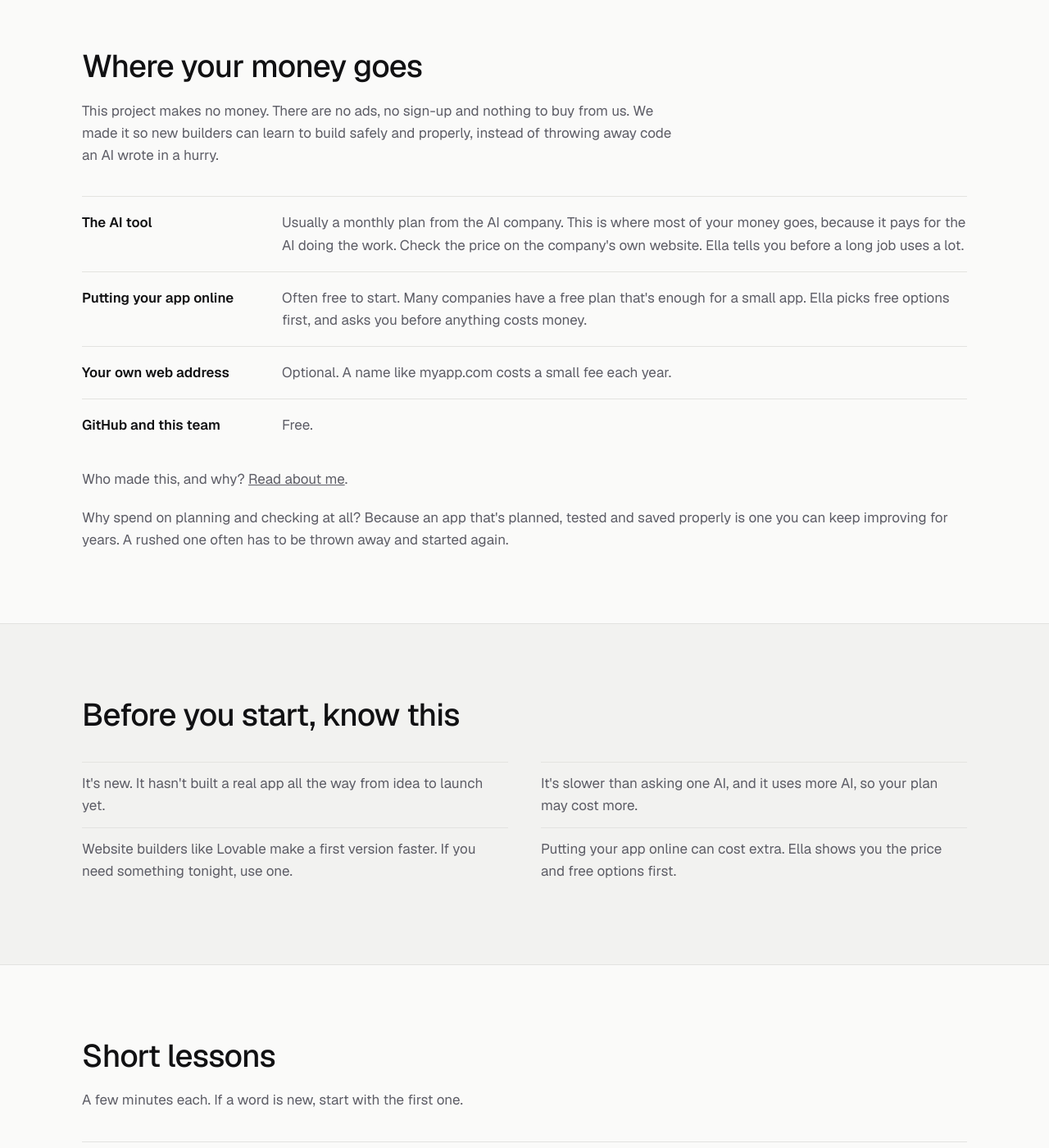
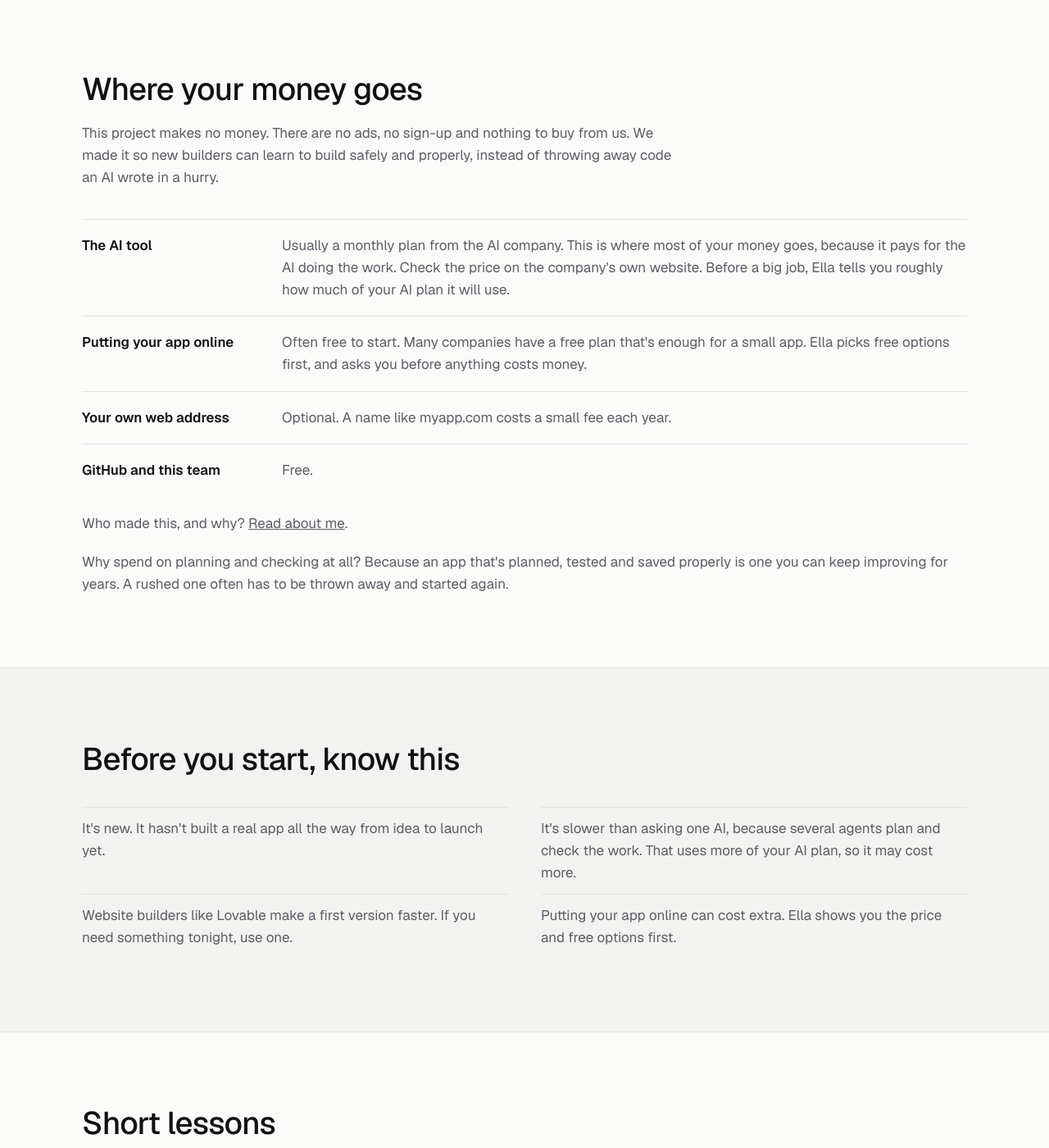
Before and after one commit to vibhortayal/agentic-team-oss, a Jekyll site: the page built from index.html, in a window 1280 px wide and 1400 px high, scrolled down 3250 px. Shown: the whole window at 82% size. Built offline with Jekyll 4.4.1, drawn with Linux system fonts in a browser that asks for light colours; some of the changed text lies outside the part shown.

Commit message:
Make vague lines on the site concrete
Owner flagged "The team needs one that can work" as not landing. Rewrote it
and fifteen other lines that were too general to picture.

Co-Authored-By: Claude Opus 5.5 <noreply@anthropic.com>
Claude-Session: https://claude.ai/code/session_0155vpoV6HQDSgg93iXKtdmK

```diff
--- a/index.html
+++ b/index.html
@@ -96,9 +96,9 @@ theme: plain
 </div>
 
 <section id="what"><div class="wrap three">
-  <div><h3>It's free</h3><p>Agentic Team is a free set of instructions anyone can read. This project makes no money, and nobody sells you anything here.</p></div>
+  <div><h3>It's free</h3><p>Agentic Team is a set of written instructions for AI. Anyone can read and use them for free. This project makes no money, and nobody sells you anything here.</p></div>
   <div><h3>It runs on your computer</h3><p>Your app's files stay on your computer and in your own accounts. This site doesn't store anything of yours.</p></div>
-  <div><h3>It teaches as it goes</h3><p>This is a learning site. Ella explains each step, so you learn how good software is made, not just get an app.</p></div>
+  <div><h3>It teaches as it goes</h3><p>This is a learning site. Ella explains each step as it happens, so you learn how apps are planned, built and tested.</p></div>
 </div></section>
 
 <section class="alt" id="how"><div class="wrap">
@@ -136,7 +136,7 @@ theme: plain
 <section id="money"><div class="wrap">
   <div class="head"><h2>Where your money goes</h2><p>This project makes no money. There are no ads, no sign-up and nothing to buy from us. We made it so new builders can learn to build safely and properly, instead of throwing away code an AI wrote in a hurry.</p></div>
   <ul class="need">
-    <li><b>The AI tool</b><p>Usually a monthly plan from the AI company. This is where most of your money goes, because it pays for the AI doing the work. Check the price on the company's own website. Ella tells you before a long job uses a lot.</p></li>
+    <li><b>The AI tool</b><p>Usually a monthly plan from the AI company. This is where most of your money goes, because it pays for the AI doing the work. Check the price on the company's own website. Before a big job, Ella tells you roughly how much of your AI plan it will use.</p></li>
     <li><b>Putting your app online</b><p>Often free to start. Many companies have a free plan that's enough for a small app. Ella picks free options first, and asks you before anything costs money.</p></li>
     <li><b>Your own web address</b><p>Optional. A name like myapp.com costs a small fee each year.</p></li>
     <li><b>GitHub and this team</b><p>Free.</p></li>
@@ -149,7 +149,7 @@ theme: plain
   <div class="head"><h2>Before you start, know this</h2></div>
   <ul class="caveats">
     <li>It's new. It hasn't built a real app all the way from idea to launch yet.</li>
-    <li>It's slower than asking one AI, and it uses more AI, so your plan may cost more.</li>
+    <li>It's slower than asking one AI, because several agents plan and check the work. That uses more of your AI plan, so it may cost more.</li>
     <li>Website builders like Lovable make a first version faster. If you need something tonight, use one.</li>
     <li>Putting your app online can cost extra. Ella shows you the price and free options first.</li>
   </ul>
--- a/learn/first-project.html
+++ b/learn/first-project.html
@@ -47,7 +47,7 @@ next: {url: /learn/demo.html, title: "Watch a demo"}
     <div class="num">1<svg class="draw" viewBox="0 0 110 110"><circle cx="40" cy="48" r="44" stroke="#e2442f" stroke-width="3" style="--len:290"/></svg></div>
     <div>
       <h2>Get four things ready</h2>
-      <p>Each is free to start. You only do this once.</p>
+      <p>Most are free. The coding assistant usually needs a paid plan. You only do this once.</p>
       <div class="doodles">
         <div class="doodle"><b>GitHub account</b><small>A free website that keeps a safe copy of your app's files, a bit like Google Drive for code.</small><br><a href="https://docs.github.com/en/get-started/start-your-journey/creating-an-account-on-github">Create one →</a></div>
         <div class="doodle"><b>A coding assistant</b><small>An AI like ChatGPT that can also work with the files on your computer. Claude Code is the one we've tested most. Most need a paid plan, so check the price first. <a href="{{ '/learn/words.html' | relative_url }}">Why not ChatGPT?</a></small><br><a href="{{ '/adapters/#tools' | relative_url }}">Which ones work →</a></div>
--- a/learn/journey.html
+++ b/learn/journey.html
@@ -67,21 +67,21 @@ next: {url: /learn/big-picture.html, title: "The whole picture"}
 
   <div class="stop you reveal"><div class="pin"></div><div class="board">
     <div class="zone">Stop 4 · Check</div><h2>A different agent tests it</h2>
-    <p>Vera wrote her tests from the plan before any code existed. If the work doesn't pass, she blocks it and Ian fixes it. Automatic checks run on GitHub, outside the agents' control, and catch shortcuts.</p>
+    <p>Vera wrote her tests from the plan before any code existed. If the work doesn't pass, she blocks it and Ian fixes it. Automatic checks run on GitHub, where no agent can turn them off, and catch any agent that skips a step.</p>
     <div class="riders"><span class="rider"><span data-bot="vera" data-size="30" data-label="no"></span>Vera</span></div>
     <div class="youdo"><span data-bot="you" data-size="34" data-label="no"></span><span><strong>You:</strong> try the preview, a real working version, and say if it's right.</span></div>
   </div></div>
 
   <div class="stop you reveal"><div class="pin"></div><div class="board">
     <div class="zone">Stop 5 · Launch</div><h2>Your app goes live</h2>
-    <p>Otto puts it online, step by step, and watches that it's healthy. Nothing launches and nothing is spent without your yes.</p>
+    <p>Otto puts it online, step by step, and then keeps checking that it works. Nothing launches and nothing is spent without your yes.</p>
     <div class="riders"><span class="rider"><span data-bot="otto" data-size="30" data-label="no"></span>Otto</span></div>
     <div class="youdo"><span data-bot="you" data-size="34" data-label="no"></span><span><strong>You:</strong> say go.</span></div>
   </div></div>
 
   <div class="stop reveal"><div class="pin"></div><div class="board">
     <div class="zone">Stop 6 · Keep it running</div><h2>Fixes, updates, support</h2>
-    <p>New ideas and bug reports go back to Ella, and the line runs again for each one. Bea sends a short weekly note on what was spent.</p>
+    <p>New ideas and bug reports go back to Ella, and the same steps run again for each one. Bea sends a short weekly note on what was spent.</p>
     <div class="riders"><span class="rider"><span data-bot="ella" data-size="30" data-label="no"></span>Ella</span><span class="rider"><span data-bot="otto" data-size="30" data-label="no"></span>Otto</span><span class="rider"><span data-bot="bea" data-size="30" data-label="no"></span>Bea</span></div>
   </div></div>
 </div>
--- a/learn/principles.html
+++ b/learn/principles.html
@@ -34,8 +34,8 @@ next: {url: /learn/underneath.html, title: "What's underneath"}
     <div>
       <div class="rule red"><div class="n">01</div><div><h3>You decide what can't be undone.</h3><p>Launching, spending money, publishing anything, and anything touching passwords or keys wait for your own yes. An agent saying "approved" doesn't count.</p></div></div>
       <div class="rule"><div class="n">02</div><div><h3>You only talk to Ella.</h3><p>Any agent that needs you goes through her, with exactly what it needs and what it suggests.</p></div></div>
-      <div class="rule"><div class="n">03</div><div><h3>One recommendation, with reasons.</h3><p>Every decision comes with pros, cons and one clear recommendation. If you push back, the advice changes only for a new fact.</p></div></div>
-      <div class="rule"><div class="n">04</div><div><h3>A price before anything is spent.</h3><p>Every paid service comes with its monthly price and a question. Free options come first. Long agent runs get a rough cost up front.</p></div></div>
+      <div class="rule"><div class="n">03</div><div><h3>One recommendation, with reasons.</h3><p>Every decision comes with pros, cons and one clear recommendation. If you disagree, the advice changes only when you give a new fact, not just because you asked again.</p></div></div>
+      <div class="rule"><div class="n">04</div><div><h3>A price before anything is spent.</h3><p>Every paid service comes with its monthly price and a question. Free options come first. Before a long job, you get a rough cost.</p></div></div>
     </div>
   </div>
 
@@ -61,7 +61,7 @@ next: {url: /learn/underneath.html, title: "What's underneath"}
     <h2>Everything is written down</h2>
     <div>
       <div class="rule red"><div class="n">11</div><div><h3>The project keeps the memory.</h3><p>Plans, choices and the notes agents pass to each other are kept in your project on GitHub. So any agent, in any tool, can pick up the work.</p></div></div>
-      <div class="rule"><div class="n">12</div><div><h3>Write little, for people.</h3><p>Short, plain, one place per fact. A project nobody can read is a project nobody can check.</p></div></div>
+      <div class="rule"><div class="n">12</div><div><h3>Write little, for people.</h3><p>Short and plain. Each fact is written in one place only, so two pages never disagree. A project nobody can read is a project nobody can check.</p></div></div>
     </div>
   </div>
 
--- a/learn/underneath.html
+++ b/learn/underneath.html
@@ -30,7 +30,7 @@ next: {url: /learn/journey.html, title: "Back to the start: how a project goes"}
 
 <div class="bp"><div class="wrap">
   <h1>What's underneath</h1>
-  <p style="max-width:44em">The team is plain text: job descriptions, a process, automatic checks and one shared record. That's why it works with whichever AI tool you already use, and why you can read every rule yourself.</p>
+  <p style="max-width:44em">The team is plain text files: a job description for each agent, the steps they follow, automatic checks, and one shared notebook on GitHub where they write everything down. That's why it works with whichever AI tool you already use, and why you can read every rule yourself.</p>
 
   <svg id="plan" viewBox="0 0 1000 520" role="img" aria-label="Diagram: the team's text files are installed into your project; adapters connect your AI tool; work is recorded on GitHub; automatic checks guard the main branch">
     <rect class="ln" x="330" y="90" width="340" height="300" style="--l:1300"/>
@@ -52,7 +52,7 @@ next: {url: /learn/journey.html, title: "Back to the start: how a project goes"}
 
     <rect class="ln" x="760" y="120" width="210" height="240" style="--l:900"/>
     <text x="775" y="110" style="--d:.9s">GITHUB</text>
-    <text class="s" x="780" y="160" style="--d:1.3s">issues = tickets</text><text class="s" x="780" y="190" style="--d:1.4s">labels = who holds it</text><text class="s" x="780" y="220" style="--d:1.5s">comments = handoffs</text><text class="s" x="780" y="250" style="--d:1.6s">pull requests = work</text><text class="s" x="780" y="280" style="--d:1.7s">verification/ = proof</text>
+    <text class="s" x="780" y="160" style="--d:1.3s">issues = tickets</text><text class="s" x="780" y="190" style="--d:1.4s">labels = who holds it</text><text class="s" x="780" y="220" style="--d:1.5s">comments = agent notes</text><text class="s" x="780" y="250" style="--d:1.6s">pull requests = work</text><text class="s" x="780" y="280" style="--d:1.7s">verification/ = proof</text>
     <path class="dash" d="M670 200 H760"/><path class="dash" d="M760 300 H670"/>
 
     <rect class="ln" x="330" y="440" width="640" height="60" style="--l:1400"/>
@@ -63,7 +63,7 @@ next: {url: /learn/journey.html, title: "Back to the start: how a project goes"}
   <div class="specs">
     <a class="spec reveal" href="{{ '/roles/' | relative_url }}"><div class="id">PART A</div><h3>Roles</h3><p>One job description per agent: what it does, what it never does, who checks it.</p></a>
     <a class="spec reveal" href="{{ '/playbooks/' | relative_url }}"><div class="id">PART B</div><h3>Playbooks</h3><p>The process: engagement, research to spec, foundation, build, production, improve.</p></a>
-    <a class="spec reveal" href="{{ '/docs/github-state.html' | relative_url }}"><div class="id">PART C</div><h3>The shared record</h3><p>How every handoff and verdict is written on GitHub, so any agent can pick up the work.</p></a>
+    <a class="spec reveal" href="{{ '/docs/github-state.html' | relative_url }}"><div class="id">PART C</div><h3>The shared record</h3><p>How every note between agents, and every verdict, is written on GitHub, so any agent can pick up the work.</p></a>
     <a class="spec reveal" href="{{ '/adapters/' | relative_url }}"><div class="id">PART D</div><h3>Adapters</h3><p>How the team plugs into each AI tool, and which AI model each agent uses.</p></a>
     <a class="spec reveal" href="{{ '/docs/how-we-work.html' | relative_url }}"><div class="id">PART E</div><h3>How we work</h3><p>The method, and the research behind each choice.</p></a>
   </div>
--- a/learn/words.html
+++ b/learn/words.html
@@ -38,7 +38,7 @@ next: {url: /learn/journey.html, title: "How a project goes"}
 <div class="wrap">
   <header class="wd-hero">
     <h1>Words you'll meet</h1>
-    <p>"AI" covers very different tools. The team needs one that can work on your computer, which most chat apps can't. Here's the difference, and the other words this site uses.</p>
+    <p>There are different kinds of AI. A chat app like ChatGPT can only talk with you. To use this team, you need a coding assistant: an AI that can open and change the files on your own computer. Here's how they differ, and the other words this site uses.</p>
   </header>
 
   <div class="reach" id="reach">
@@ -98,7 +98,7 @@ next: {url: /learn/journey.html, title: "How a project goes"}
     <dl>
       <div class="term"><dt>GitHub</dt><dd><p>A website that keeps a safe copy of your project, with its whole history, under your own account. Think of it as Google Drive for code. A basic account is free.</p><p class="use">The team writes its plans, tasks and test results there, so nothing lives only in an AI's memory.</p></dd></div>
       <div class="term"><dt>Repository<small>also: repo</small></dt><dd><p>One project's files plus their whole history. Your repository lives on your computer and on GitHub, kept in step.</p></dd></div>
-      <div class="term"><dt>Issue</dt><dd><p>A to-do note on GitHub, like a ticket. Each piece of work the team does has one, with its handoffs and results written underneath.</p></dd></div>
+      <div class="term"><dt>Issue</dt><dd><p>A to-do note on GitHub, like a ticket. Each piece of work the team does has one, with each agent's notes and the results written underneath.</p></dd></div>
       <div class="term"><dt>Pull request<small>also: PR</small></dt><dd><p>A proposed change to the project, shown before it's added. Vera checks it, the automatic checks run on it, and only then is it added.</p></dd></div>
     </dl>
 
```
Also changed, not shown: other parts of learn/first-project.html (+1 -1 lines), README.md.
